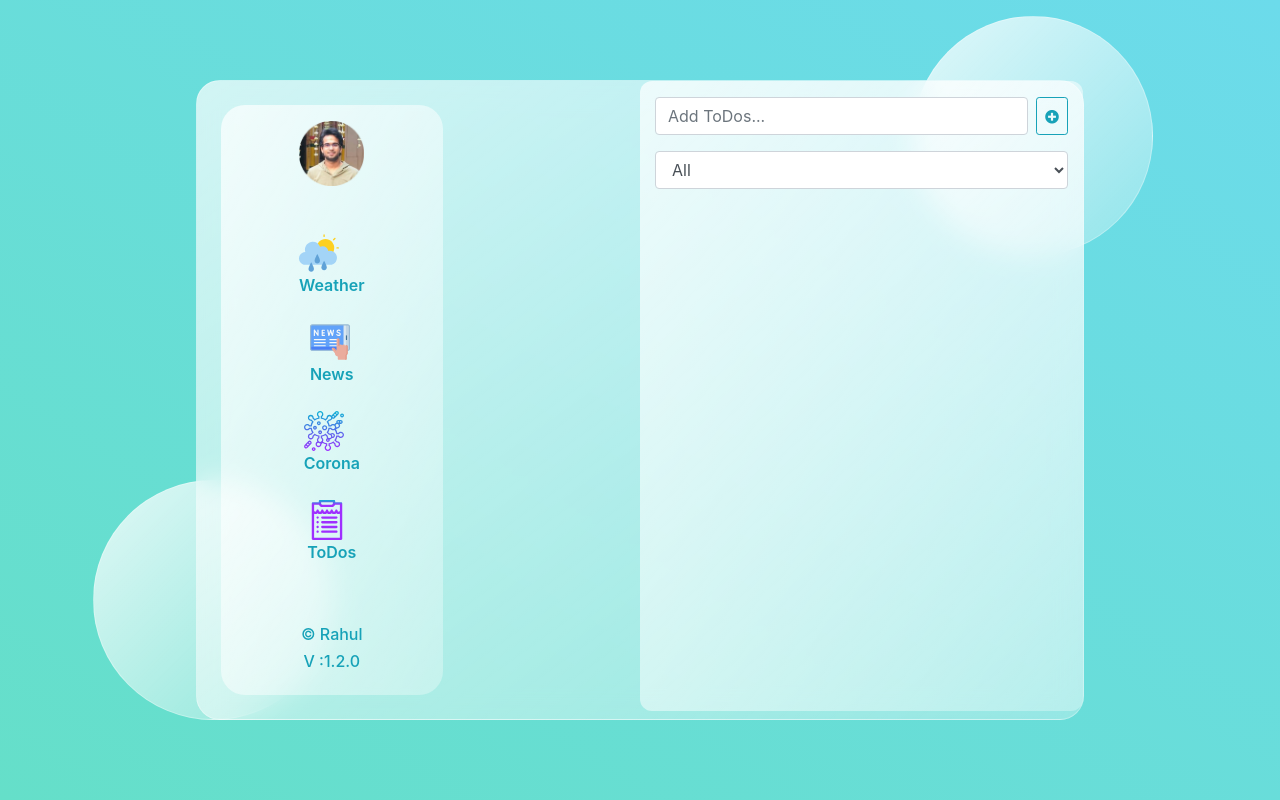
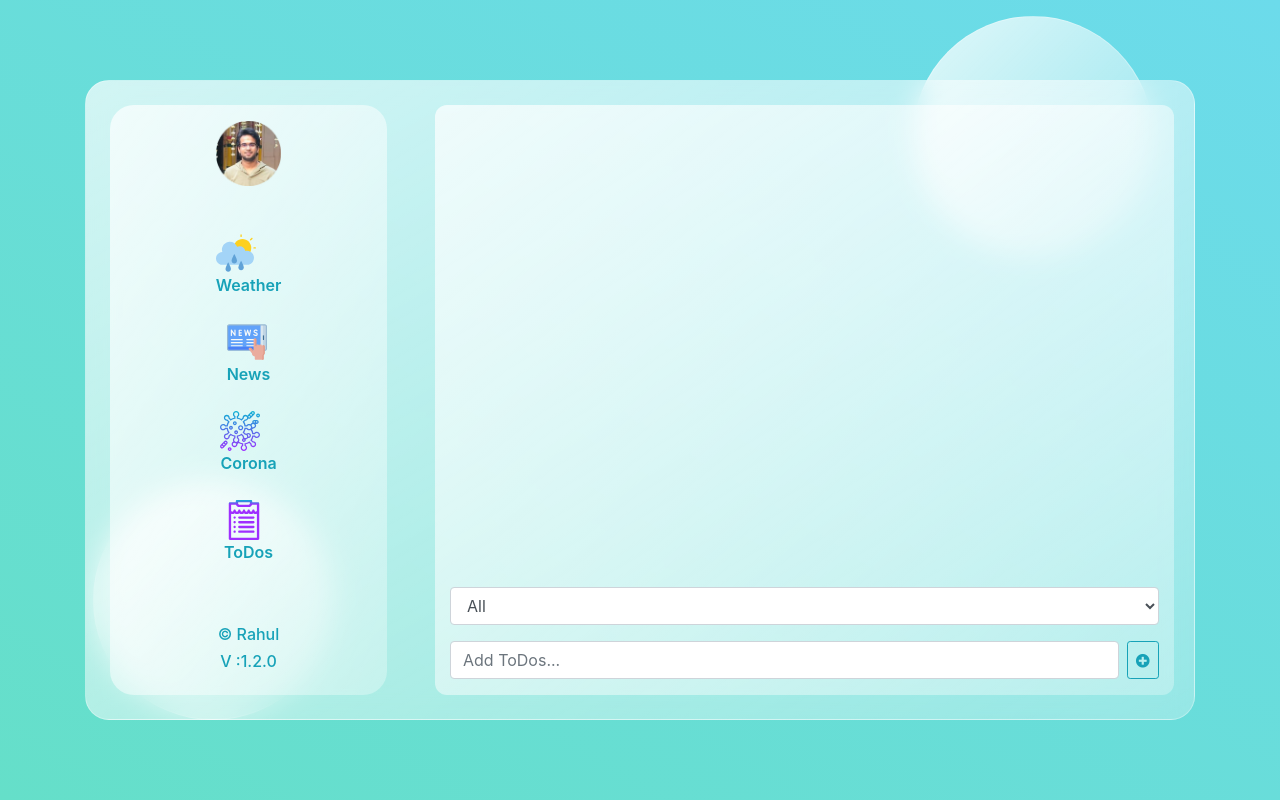
Before and after one commit to rahulprasad0710/your-daily-update-app, a React (Create React App) app: page /todo in a window 1280 px wide. Built offline with nearby package versions, Linux system fonts and the light colour scheme.

Commit message:
second commit

```diff
--- a/src/App.css
+++ b/src/App.css
@@ -13,7 +13,7 @@
 
 .glass {
     min-height: 80vh;
-    width: 80%;
+    width: 100%;
     z-index: 5;
     background: linear-gradient(
         to right bottom,
@@ -26,7 +26,12 @@
     -webkit-backdrop-filter: blur(14px);
     display: flex;
 }
-
+.todosbox {
+    height: 100%;
+    display: flex;
+    flex-direction: column;
+    justify-content: flex-end;
+}
 .circle {
     width: 15rem;
     height: 15rem;
@@ -105,6 +110,8 @@
     -moz-box-shadow: 2px 2px 15px 5px rgba(29, 182, 174, 0.46); */
 }
 
+.layout {
+}
 @media only screen and (max-width: 770px) {
     .glass {
         width: 100%;
--- a/src/component/CoronaBox.jsx
+++ b/src/component/CoronaBox.jsx
@@ -1,3 +1,5 @@
+import Layout from "./Layout/Layout";
+
 import CountUp from "react-countup";
 import useFetchData from "./useFetchData";
 
@@ -11,7 +13,7 @@ const CoronaBox = () => {
     }
 
     return (
-        <div className="coronabox col-md-7 box ">
+        <Layout>
             <h5 className="text-center text-info">Corona Update</h5>
             <div className="row">
                 <div className="worldwide col-sm-6">
@@ -119,7 +121,7 @@ const CoronaBox = () => {
                     </h6>
                 </div>
             </div>
-        </div>
+        </Layout>
     );
 };
 
--- a/src/component/Introbox.jsx
+++ b/src/component/Introbox.jsx
@@ -1,9 +1,13 @@
+import Layout from "./Layout/Layout";
+
 const Introbox = () => {
     return (
-        <div className="introbox col-md-2 box pt-2 mb-2 ">
-            <h5 className="text-center">YOUR DAILY APP</h5>
-        </div>
+        <Layout>
+            <h5 className="text-center my-2">YOUR DAILY h APP</h5>
+        </Layout>
     );
 };
 
 export default Introbox;
+
+//className="introbox col-md-2 box p-2 mb-2 "
--- /dev/null
+++ b/src/component/Layout/Layout.jsx
@@ -0,0 +1,7 @@
+import React from "react";
+
+const Layout = ({ children }) => {
+    return <div className="layout col-md-8 box m-md-4 box ">{children}</div>;
+};
+
+export default Layout;
--- a/src/component/ToDoAll/Todo.jsx
+++ b/src/component/ToDoAll/Todo.jsx
@@ -1,4 +1,5 @@
 import { useState, useEffect } from "react";
+import Layout from "../Layout/Layout";
 import Form from "./Form";
 import TodoList from "./TodoList";
 
@@ -64,20 +65,18 @@ const Todo = () => {
     };
 
     return (
-        <div
-            className="todosbox col-md-6 box pt-3 mb-2 "
-            style={{ minHeight: "300px" }}
-        >
-            <Form
-                oneInputToDo={oneInputToDo}
+        <Layout>
+            <div className="todosbox ">
+                <TodoList
+                    filteredToDoList={filteredToDoList}
                     toDoList={toDoList}
-                setOneInputToDo={setOneInputToDo}
                     setToDoList={setToDoList}
                 />
-            <div class="form-group">
+                <div>
+                    <div className="form-group ">
                         <select
                             onChange={filterToDoStatus}
-                    class="form-control"
+                            className="form-control"
                             id="exampleFormControlSelect1"
                         >
                             <option value="all">All</option>
@@ -85,13 +84,15 @@ const Todo = () => {
                             <option value="uncomplete">Uncomplete</option>
                         </select>
                     </div>
-
-            <TodoList
-                filteredToDoList={filteredToDoList}
+                    <Form
+                        oneInputToDo={oneInputToDo}
                         toDoList={toDoList}
+                        setOneInputToDo={setOneInputToDo}
                         setToDoList={setToDoList}
                     />
                 </div>
+            </div>
+        </Layout>
     );
 };
 
--- a/src/component/Weatherbox2.jsx
+++ b/src/component/Weatherbox2.jsx
@@ -1,4 +1,5 @@
 import { useState, useEffect } from "react";
+import Layout from "./Layout/Layout";
 import axios from "axios";
 const WeatherBox = () => {
     const [weatherData, setData] = useState(null);
@@ -29,7 +30,7 @@ const WeatherBox = () => {
     console.log(weatherData);
 
     return (
-        <div className="weatherbox col-md-2 d-flex justify-content-center align-items-center box p-2 mb-2">
+        <Layout className="weatherbox">
             {isLoading && (
                 <div className="d-flex justify-content-center align-items-center">
                     <p className="spinner-border text-info" role="status"></p>{" "}
@@ -49,7 +50,7 @@ const WeatherBox = () => {
                     </h5>{" "}
                 </div>
             )}
-        </div>
+        </Layout>
     );
 };
 
--- a/src/components/Main.jsx
+++ b/src/components/Main.jsx
@@ -10,7 +10,7 @@ import Weatherbox2 from "../component/Weatherbox2";
 const Main2 = () => {
     return (
         <div className="container main-container">
-            <section className="glass justify-content-between">
+            <section className="glass">
                 <Sidebar />
                 <Switch>
                     <Route exact path="/">
```
Lines whose indentation alone changed are shown as unchanged.
